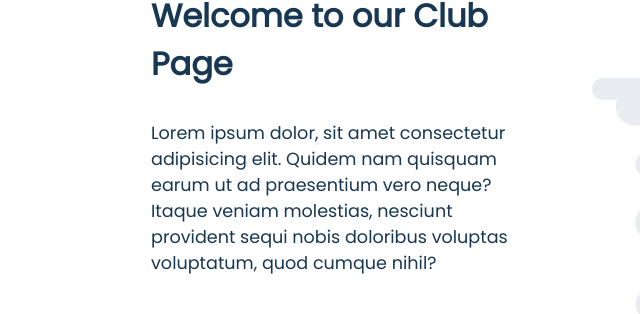
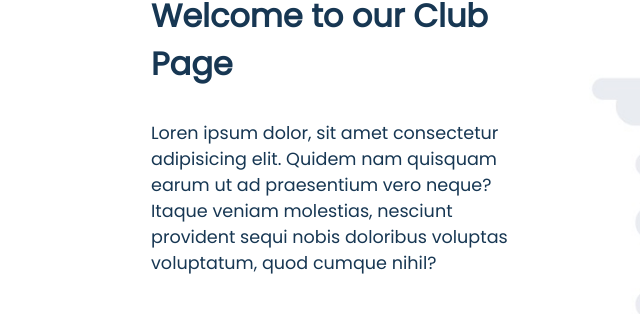
Before and after one commit to aeccodingclub/aeccodingclub.github.io, a plain HTML site: page index.html in a window 1280 px wide. Shown: the part 232-546 px from the top of the page, 1-641 px from the left. Drawn offline with Linux system fonts and the light colour scheme.

Commit message:
test - changed lorem text

```diff
--- a/index.html
+++ b/index.html
@@ -35,7 +35,7 @@
                 <div class="main-text">
 
                         <h3>Welcome to our Club Page</h3>
-                        <p>Lorem ipsum dolor, sit amet consectetur adipisicing elit. Quidem nam quisquam earum ut ad praesentium vero neque? Itaque veniam molestias, nesciunt provident sequi nobis doloribus voluptas voluptatum, quod cumque nihil?</p>
+                        <p>Loren ipsum dolor, sit amet consectetur adipisicing elit. Quidem nam quisquam earum ut ad praesentium vero neque? Itaque veniam molestias, nesciunt provident sequi nobis doloribus voluptas voluptatum, quod cumque nihil?</p>
                         <a class="main-button" href="#">Contact Us</a> <a class="main-button" href="#">Dev Blog</a>
                 </div>
                 <div class="main-image">
```
